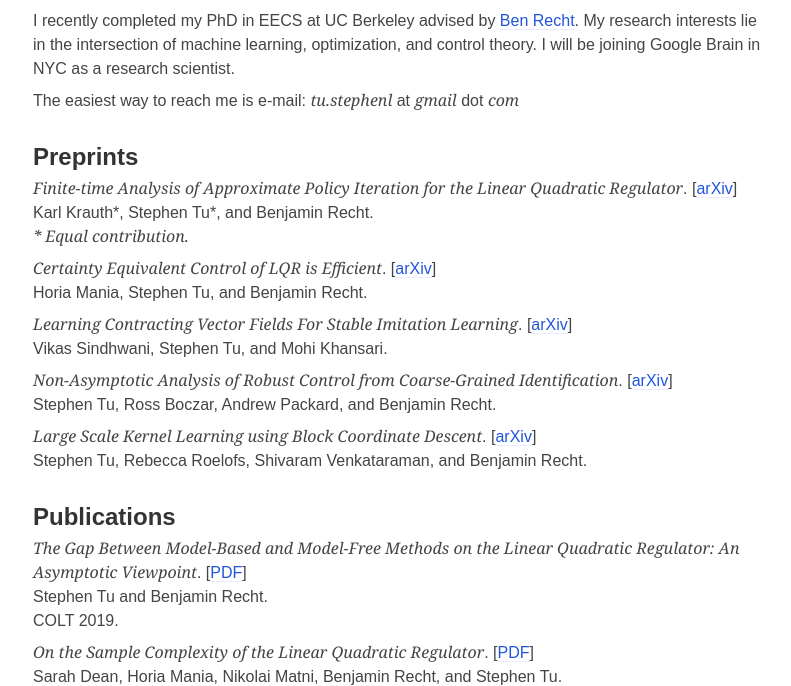
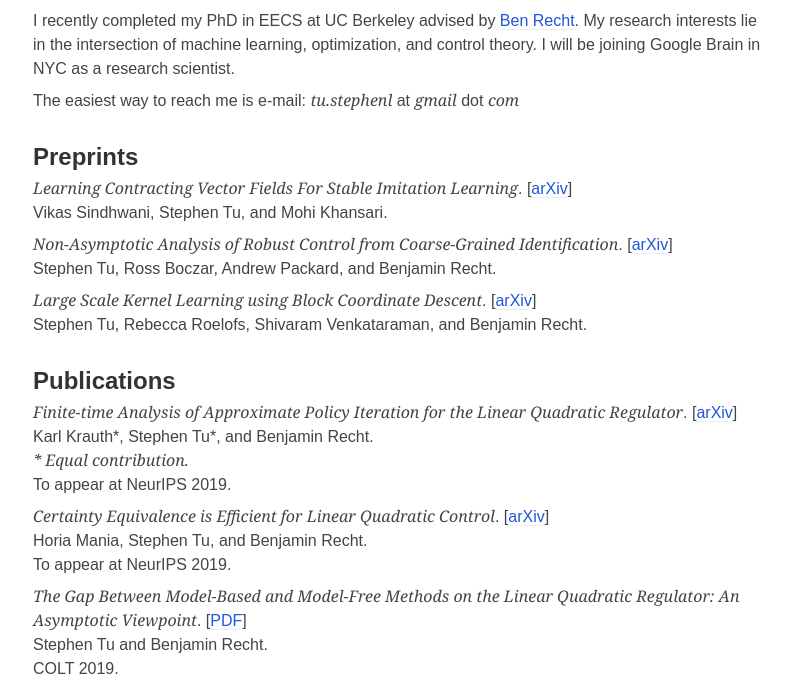
Before and after one commit to stephentu/stephentu.github.io, a plain HTML site: page index.html in a window 1280 px wide. Shown: the part 120-806 px from the top of the page, without its empty margins (239-1030 px from the left). Drawn offline with Linux system fonts and the light colour scheme.

Commit message:
neurips 2019

```diff
--- a/index.html
+++ b/index.html
@@ -37,21 +37,6 @@ This nice minimalist style is (C) 2013 Paul Robert Lloyd (http://paulrobertlloyd
 
       <div>
         <p>
-        <cite>Finite-time Analysis of Approximate Policy Iteration for the Linear Quadratic Regulator</cite>. [<a href="https://arxiv.org/abs/1905.12842">arXiv</a>]<br />
-        Karl Krauth*, Stephen Tu*, and Benjamin Recht.<br />
-        <i>* Equal contribution.</i></br>
-        </p>
-      </div>
-
-      <div>
-        <p>
-        <cite>Certainty Equivalent Control of LQR is Efficient</cite>. [<a href="https://arxiv.org/abs/1902.07826">arXiv</a>]<br />
-        Horia Mania, Stephen Tu, and Benjamin Recht.<br />
-        </p>
-      </div>
-
-      <div>
-        <p>
         <cite>Learning Contracting Vector Fields For Stable Imitation Learning</cite>. [<a href="https://arxiv.org/abs/1804.04878">arXiv</a>]<br />
         Vikas Sindhwani, Stephen Tu, and Mohi Khansari.<br />
         </p>
@@ -72,6 +57,23 @@ This nice minimalist style is (C) 2013 Paul Robert Lloyd (http://paulrobertlloyd
       </div>
 
       <h2>Publications</h2>
+
+      <div>
+        <p>
+        <cite>Finite-time Analysis of Approximate Policy Iteration for the Linear Quadratic Regulator</cite>. [<a href="https://arxiv.org/abs/1905.12842">arXiv</a>]<br />
+        Karl Krauth*, Stephen Tu*, and Benjamin Recht.<br />
+        <i>* Equal contribution.</i></br>
+        To appear at NeurIPS 2019.
+        </p>
+      </div>
+
+      <div>
+        <p>
+        <cite>Certainty Equivalence is Efficient for Linear Quadratic Control</cite>. [<a href="https://arxiv.org/abs/1902.07826">arXiv</a>]<br />
+        Horia Mania, Stephen Tu, and Benjamin Recht.<br />
+        To appear at NeurIPS 2019.
+        </p>
+      </div>
 
       <div>
         <p>
```
